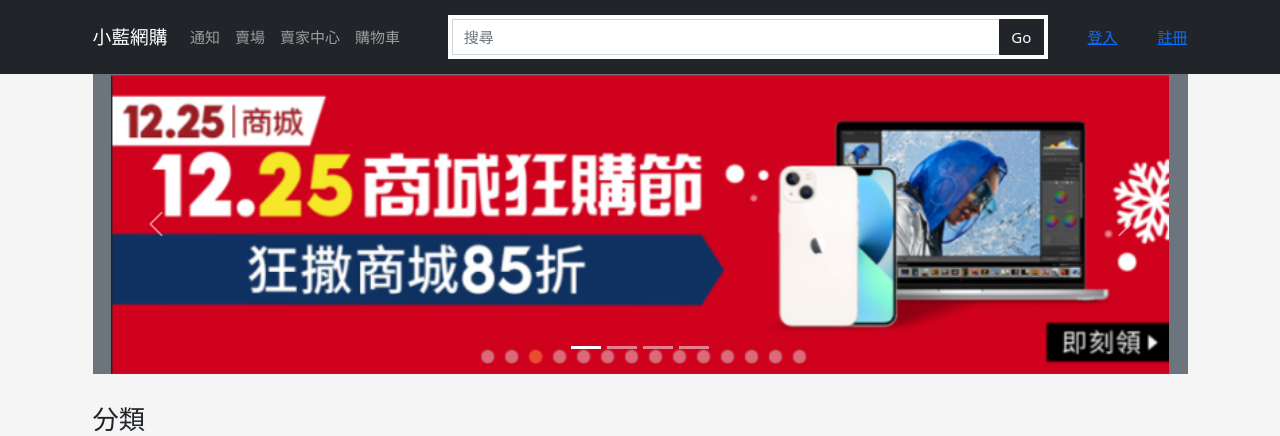
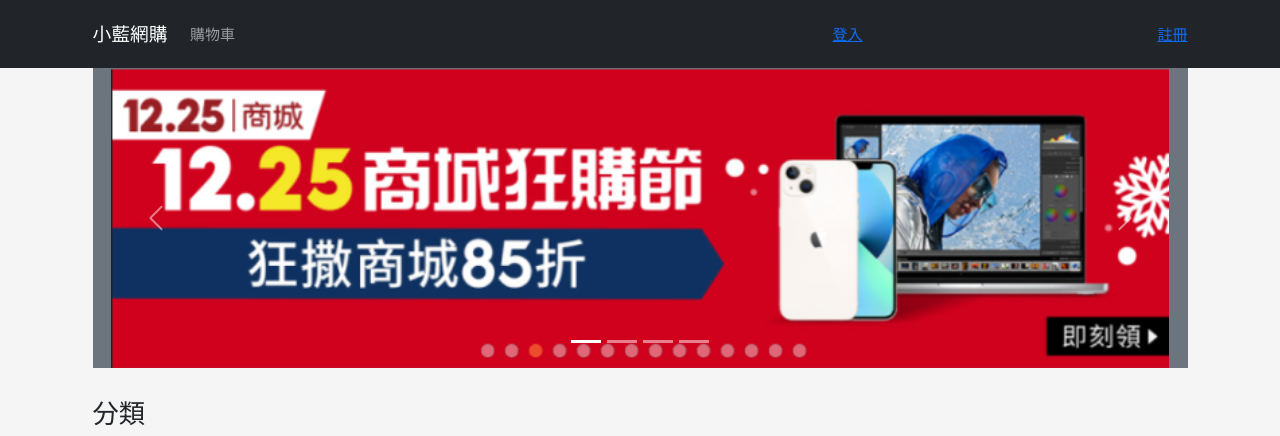
Before and after one commit to WISD-2021/final09, a Laravel app: page / in a window 1280 px wide. Shown: the top 436 px of the page. Run offline with Laravel 8, Linux system fonts and the light colour scheme; data that the repository does not hold is empty; some libraries are stand-ins or nearby versions.

Commit message:
修正首頁介面

```diff
--- a/resources/views/index.blade.php
+++ b/resources/views/index.blade.php
@@ -73,15 +73,15 @@
             </button>
             <div class="collapse navbar-collapse" id="mynavbar">
                 <ul class="navbar-nav">
-                    <li class="nav-item">
-                        <a class="nav-link" href="javascript:void(0)">通知</a>
-                    </li>
-                    <li class="nav-item">
-                        <a class="nav-link" href="{{route('store')}}">賣場</a>
-                    </li>
-                    <li class="nav-item">
-                        <a class="nav-link" href="sellercenter.blade.php">賣家中心</a>
-                    </li>
+{{--                    <li class="nav-item">--}}
+{{--                        <a class="nav-link" href="javascript:void(0)">通知</a>--}}
+{{--                    </li>--}}
+{{--                    <li class="nav-item">--}}
+{{--                        <a class="nav-link" href="{{route('store')}}">賣場</a>--}}
+{{--                    </li>--}}
+{{--                    <li class="nav-item">--}}
+{{--                        <a class="nav-link" href="sellercenter.blade.php">賣家中心</a>--}}
+{{--                    </li>--}}
                     <li class="nav-item">
                         <a class="nav-link" href="{{route('cart')}}">購物車</a>
                     </li>
@@ -89,10 +89,10 @@
                 <ul class="navbar-nav">
                     <li class='nav-item'>
                         <form method='POST'>
-                            <div class='input-group'>
-                                <input type='text' class='form-control' placeholder='搜尋' name='search'>
-                                <button class='btn btn-dark' type='submit'>Go</button>
-                            </div>
+{{--                            <div class='input-group'>--}}
+{{--                                <input type='text' class='form-control' placeholder='搜尋' name='search'>--}}
+{{--                                <button class='btn btn-dark' type='submit'>Go</button>--}}
+{{--                            </div>--}}
                         </form>
                     </li>
                 </ul>
@@ -115,17 +115,12 @@
                             </ul>
 
                         </li></ul>
-{{--                                <a href="{{ route('accountadjust',$auth)  }}" class="text-sm text-gray-700 underline">{{$auth->name}}</a>--}}
-
-{{--                                    <a class="text-sm text-gray-700 underline" href="{{route('logout')}}" onclick="event.preventDefault(); document.getElementById('logout-form').submit();">{{__('登出')}}</a>--}}
-{{--                                    <form id="logout-form" action="{{route('logout')}}" method="POST" style="display:none;">@csrf</form>--}}
                             @else
                                 <a href="{{ route('loginn') }}" class="text-sm text-gray-700 underline">登入</a>
 
-{{--                                @if (Route::has('register'))--}}
+
                                     <a href="{{ route('registerr') }}" class="text-sm text-gray-700 underline">註冊</a>
-{{--                                @endif--}}
-{{--                            @endif--}}
+
                         </div>
                     @endif
 
```
